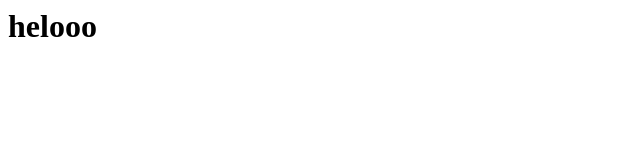
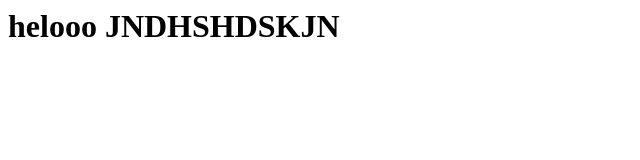
Before and after one commit to Hamza-Qazi/new-project, a plain HTML site: page index.html in a window 1280 px wide. Shown: the whole page, without its empty margins (0-640 px from the left). Drawn offline with Linux system fonts and the light colour scheme.

Commit message:
Update index.html

```diff
--- a/index.html
+++ b/index.html
@@ -1 +1 @@
-<h1>helooo</h1>
+<h1>helooo JNDHSHDSKJN</h1>
```
